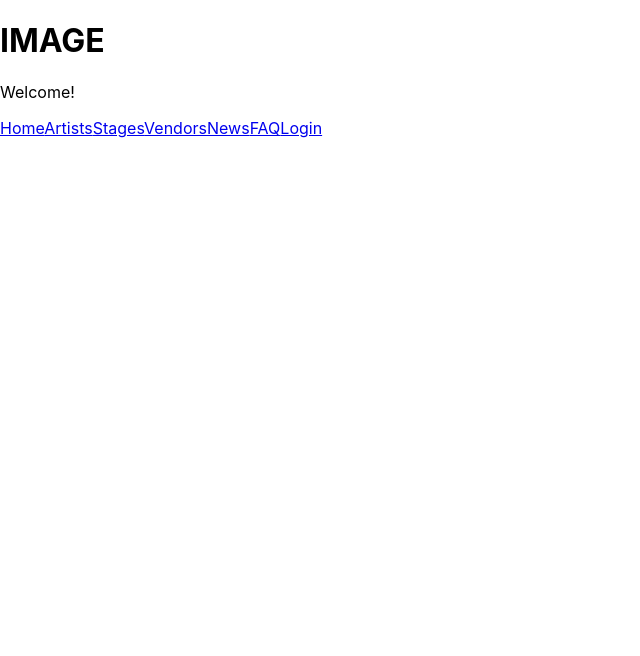
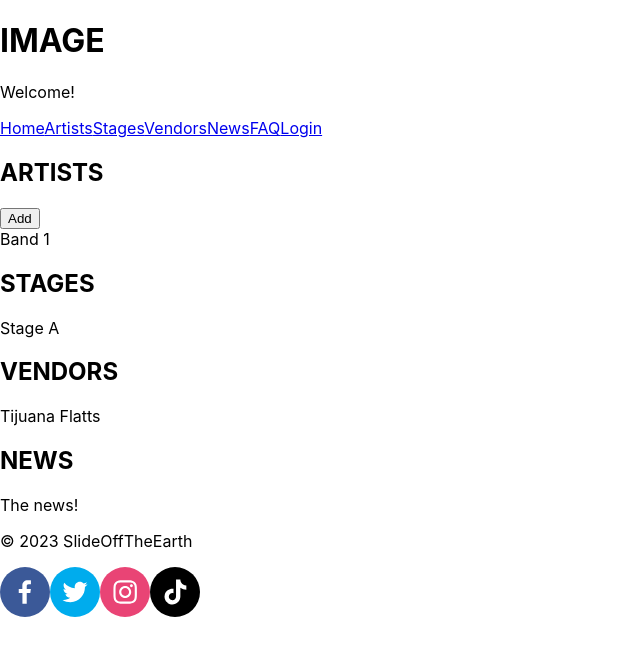
Before and after one commit to AuTangen/Slide_Off_The_Earth, a React (Create React App) app in the folder client/: page /vendors in a window 1280 px wide. Shown: the top 656 px of the page, without its empty margins (0-640 px from the left). Built offline with nearby package versions, Linux system fonts and the light colour scheme.

Commit message:
started adding react components

```diff
--- a/client/package.json
+++ b/client/package.json
@@ -11,6 +11,7 @@
     "react-dom": "^17.0.1",
     "react-router-dom": "^6.11.1",
     "react-scripts": "5.0.1",
+    "react-social-icons": "^5.15.0",
     "web-vitals": "^0.2.4"
   },
   "scripts": {
--- a/client/src/App.js
+++ b/client/src/App.js
@@ -5,7 +5,7 @@ import './App.css';
 import AddArtist from './components/AddArtist';
 import AddVendor from './components/AddVendor';
 import Artists from './components/Artists';
-import FAQs from './components/FAQs';
+import FAQs from './components/FAQ';
 import Footer from './components/Footer';
 import Header from './components/Header';
 import News from './components/News';
@@ -20,6 +20,23 @@ function App() {
 
     <>
       <Header />
+
+      <Artists />
+      <Stages />
+      <Vendors />
+      <News />
+
+        {/* <Routes>
+          <Route path='/addartist' element={<AddArtist/>} />
+          <Route path='/addvendor' element={<AddVendor/>} />
+          <Route path='/artist' element={<Artists/>} />
+          <Route path='/faq' element={<FAQs/>} />
+          <Route path='/news' element={<News/>} />
+          <Route path='/stages' element={<Stages/>} />
+          <Route path='/vendors' element={<AddVendor/>} />
+        </Routes> */}
+
+      <Footer />
     </>
 
   );
--- a/client/src/components/Artists.js
+++ b/client/src/components/Artists.js
@@ -0,0 +1,22 @@
+import { NavLink, useNavigate } from 'react-router-dom';
+
+function Artist(props) {
+    // const navigate = useNavigate();
+
+    return (
+        <>
+
+            <h2>ARTISTS</h2>
+
+            <button>Add</button>
+
+            <div class='artist-container'>
+                <div>Band 1</div>
+            </div>
+
+        </>
+    )
+
+};
+
+export default Artist;
--- a/client/src/components/Footer.js
+++ b/client/src/components/Footer.js
@@ -0,0 +1,25 @@
+import { NavLink, useNavigate } from 'react-router-dom';
+
+import { SocialIcon } from 'react-social-icons';
+
+function Footer(props) {
+    // const navigate = useNavigate();
+
+    return (
+        <footer>
+
+            <p>&copy; 2023 SlideOffTheEarth</p>
+
+            <nav>
+                <SocialIcon url='http://facebook.com' />
+                <SocialIcon url='https://twitter.com/' />
+                <SocialIcon url='https://instagram.com' />
+                <SocialIcon url='https://tiktok.com' />
+            </nav>
+
+        </footer>
+    )
+
+};
+
+export default Footer;
--- a/client/src/components/News.js
+++ b/client/src/components/News.js
@@ -0,0 +1,20 @@
+import { NavLink, useNavigate } from 'react-router-dom';
+
+function News(props) {
+    // const navigate = useNavigate();
+
+    return (
+        <>
+
+            <h2>NEWS</h2>
+
+            <div class='news-container'>
+                <div>The news!</div>
+            </div>
+
+        </>
+    )
+
+};
+
+export default News;
--- a/client/src/components/Stages.js
+++ b/client/src/components/Stages.js
@@ -0,0 +1,20 @@
+import { NavLink, useNavigate } from 'react-router-dom';
+
+function Stages(props) {
+    // const navigate = useNavigate();
+
+    return (
+        <>
+
+            <h2>STAGES</h2>
+
+            <div class='stages-container'>
+                <div>Stage A</div>
+            </div>
+
+        </>
+    )
+
+};
+
+export default Stages;
--- a/client/src/components/Vendors.js
+++ b/client/src/components/Vendors.js
@@ -0,0 +1,20 @@
+import { NavLink, useNavigate } from 'react-router-dom';
+
+function Vendors(props) {
+    // const navigate = useNavigate();
+
+    return (
+        <>
+
+            <h2>VENDORS</h2>
+
+            <div class='vendors-container'>
+                <div>Tijuana Flatts</div>
+            </div>
+
+        </>
+    )
+
+};
+
+export default Vendors;
```
Also changed, not shown: client/src/components/FAQ.js (added), client/src/components/FAQs.js (deleted), 1 other file (tests, documents, lock files or other folders).
